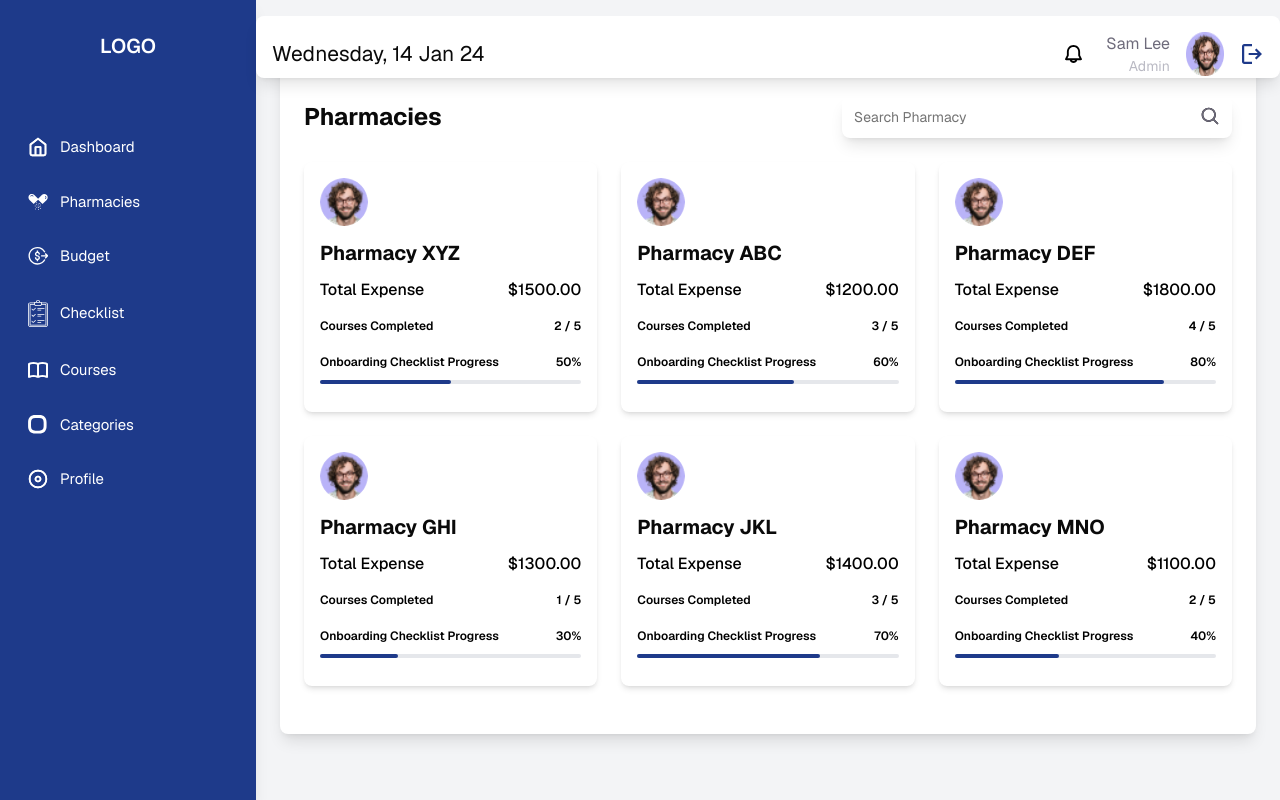
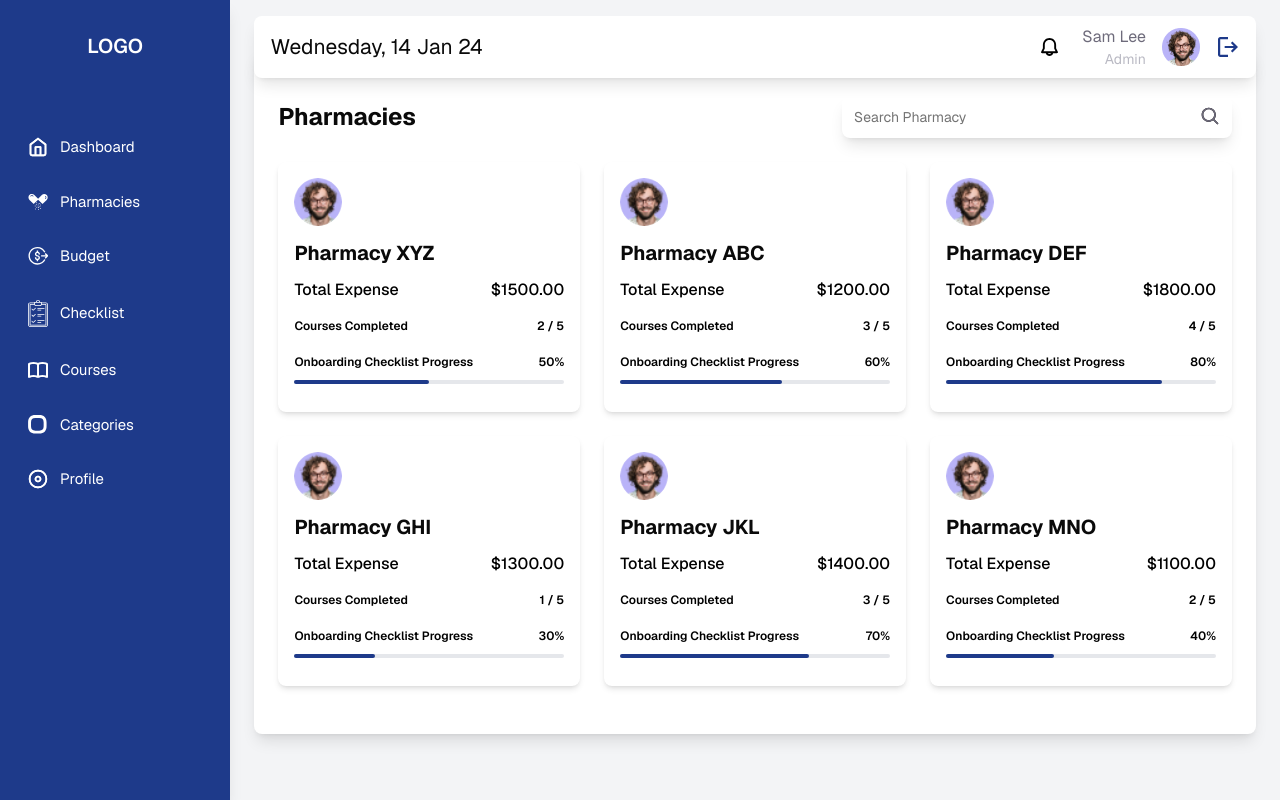
Before and after one commit to Blue-Health-Here/frontend.financialswebapp, a Next.js app: page /admin/pharmacies in a window 1280 px wide. Built offline with nearby package versions, Linux system fonts and the light colour scheme; no server answers.

Commit message:
persist topbar and sidebar in layout files

```diff
--- a/app/globals.css
+++ b/app/globals.css
@@ -84,3 +84,7 @@ h3 {
 p {
   @apply text-sm;
 }
+
+.topbar {
+  left: calc(18% + 1.5rem);
+}
--- a/components/common/Sidebar.tsx
+++ b/components/common/Sidebar.tsx
@@ -4,9 +4,9 @@ import Image from 'next/image'
 import React, { useState } from 'react'
 
 const Sidebar = () => {
-    const [activeItem, setActiveItem] = useState(null);
+    const [activeItem, setActiveItem] = useState<number | null>(null);
     return (
-        <aside className="w-[20%] bg-primary text-white shadow-lg pt-8 pb-8 pl-4 pr-4 fixed left-0 top-0 h-full">
+        <aside className="w-[18%] bg-primary text-white shadow-lg pt-8 pb-8 pl-4 pr-4 fixed left-0 top-0 h-full">
             <h1 className="text-xl text-center font-semibold">LOGO</h1>
             <ul className="mt-16 space-y-2 text-[15px]">
                 {sidebarItems.map((item, index) => (
--- a/components/common/Topbar.tsx
+++ b/components/common/Topbar.tsx
@@ -6,11 +6,11 @@ import exitIcon from '../../public/navbar-exit-right.svg'
 import { signOutAction } from '@/app/actions'
 const Topbar = () => {
     return (
-        <nav className="fixed top-4 left-[20%] w-[80%] bg-white shadow-lg p-4 h-[62px] rounded-lg grid grid-cols-2 items-center z-50">
+        <nav className="topbar fixed top-4 right-6 bg-white shadow-lg p-4 h-[62px] rounded-lg flex justify-between items-center z-50">
             <p className="text-[21px]">Wednesday, 14 Jan 24</p>
             <div className="flex justify-end items-center gap-x-6 cursor-pointer">
                 <Image src={notificatioIcon} alt="" width={17} height={19} />
-                <div className="flex gap-x-4">
+                <div className="flex gap-x-4 items-center">
                     <div className="text-right">
                         <span className="text-grey">Sam Lee</span>
                         <p className="text-[#B9B9C3]">Admin</p>
--- a/components/layouts/AdminLayout.tsx
+++ b/components/layouts/AdminLayout.tsx
@@ -25,7 +25,7 @@ export default async function AdminLayout({
   return (
     <div className="flex min-h-screen bg-gray-100 overflow-x-hidden">
       <Sidebar />
-      <div className="w-[80%] ml-[20%]  min-h-screen p-6 ">
+      <div className="w-[82%] ml-[18%] min-h-screen p-6">
         <Topbar />
         {children}
       </div>
```
